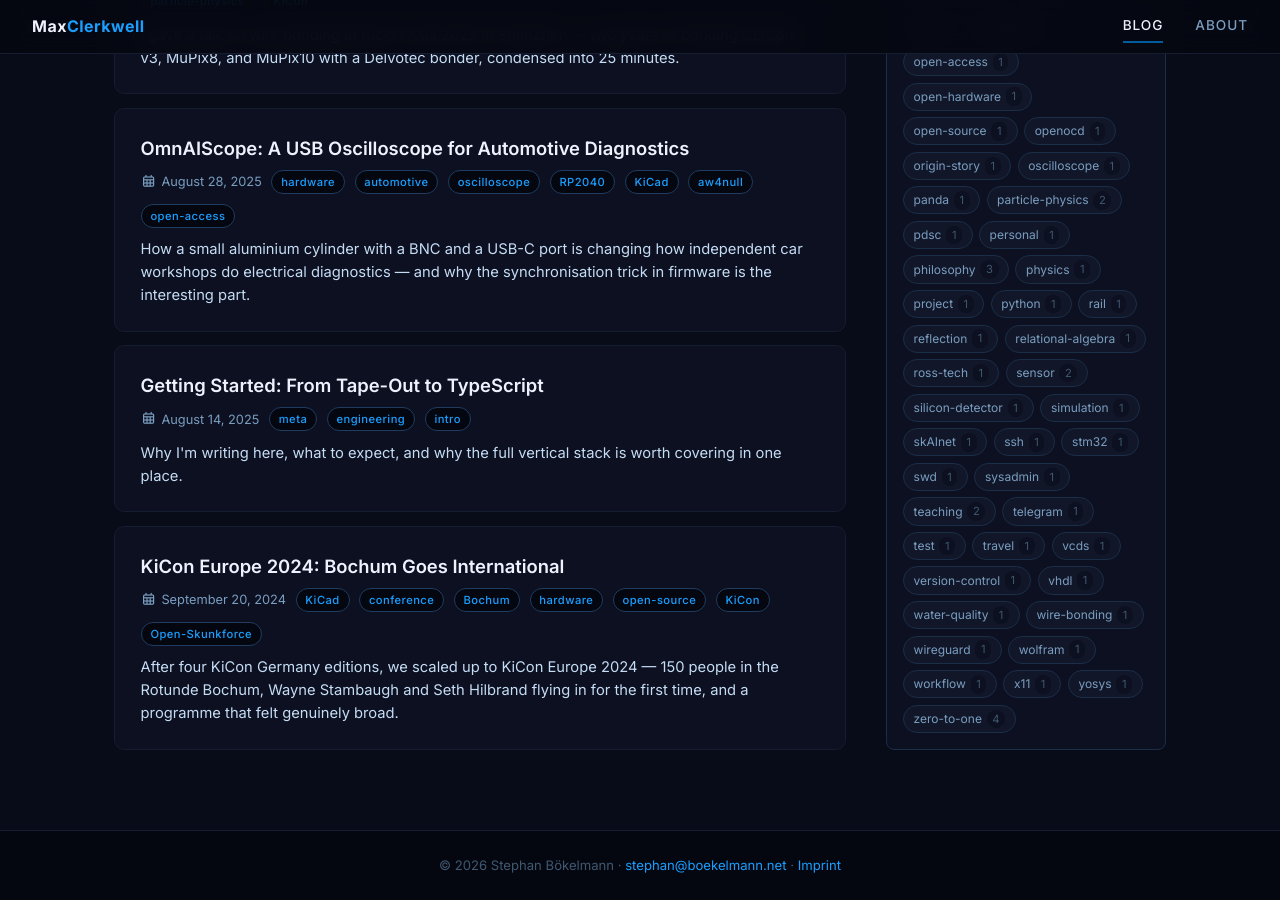
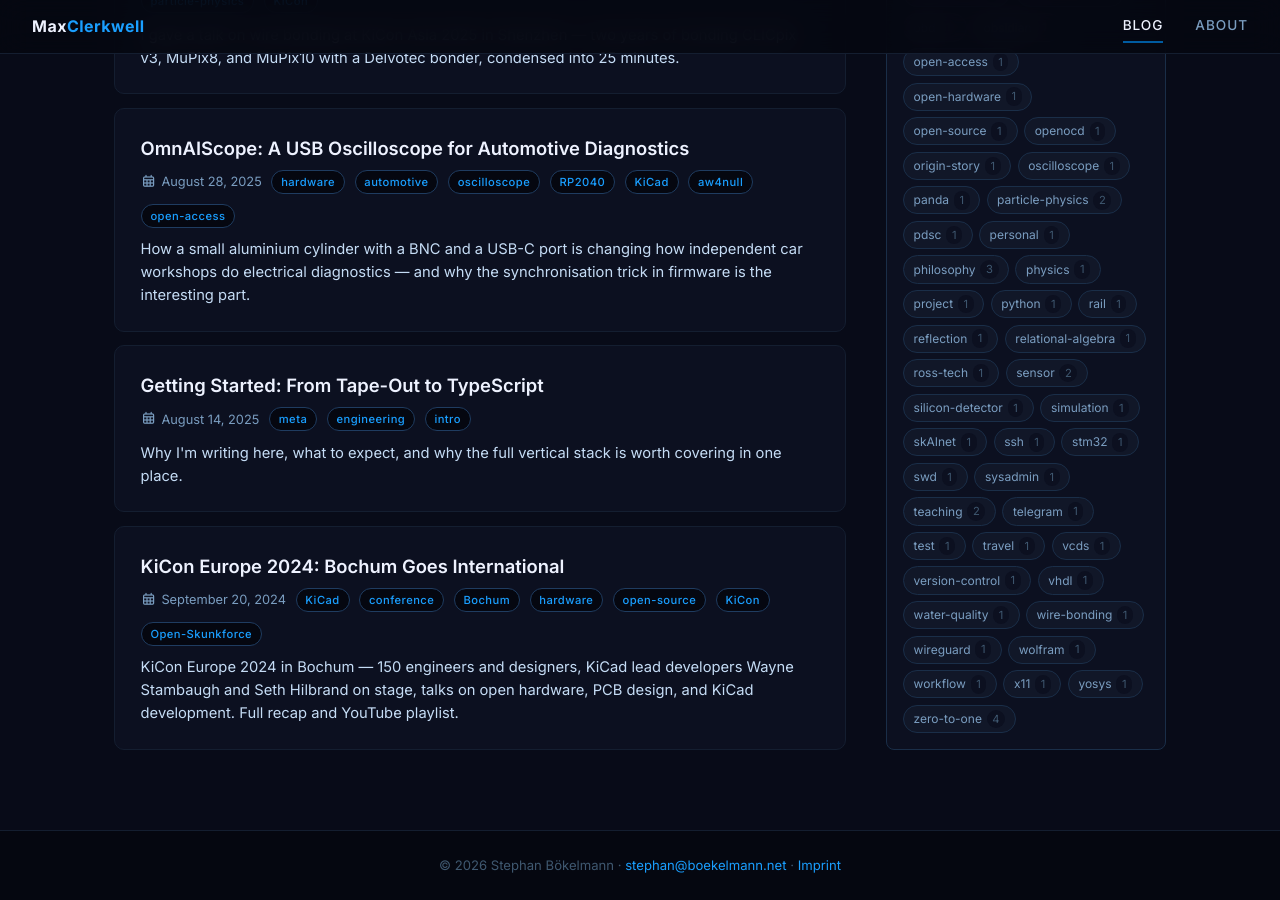
Before and after one commit to MaxClerkwell/maxclerkwell.github.io, a Jekyll site: the page built from index.html, in a window 1280 px wide and 900 px high, scrolled down 5515 px. Built offline with Jekyll 4.4.1, drawn with Linux system fonts in a browser that asks for light colours; nearby versions of some CDN libraries; library files that are not in the unit come from our copies; comment, search, counter and statistics services are not loaded.

Commit message:
SEO: add keywords meta tag support + optimise KiCon Europe 2024 post
- Add conditional keywords meta tag to default.html layout
- Update description to target search queries (KiCad conference, open hardware)
- Add og:image frontmatter
- Rename "What Struck Me" → "Is KiCon Europe Worth Attending?" for search intent

Co-Authored-By: Claude Sonnet 4.6 <noreply@anthropic.com>

```diff
--- a/_layouts/default.html
+++ b/_layouts/default.html
@@ -5,6 +5,7 @@
   <meta name="viewport" content="width=device-width, initial-scale=1.0">
   <title>{% if page.title and page.title != "Blog" %}{{ page.title }} — {% endif %}{{ site.title }}</title>
   <meta name="description" content="{{ page.description | default: site.description }}">
+  {% if page.keywords %}<meta name="keywords" content="{{ page.keywords }}">{% endif %}
   {% if page.math %}
   <link rel="stylesheet" href="https://cdn.jsdelivr.net/npm/katex@0.16.11/dist/katex.min.css" crossorigin="anonymous">
   {% endif %}
--- a/posts/kicon-europe-2024/kicon-europe-2024.md
+++ b/posts/kicon-europe-2024/kicon-europe-2024.md
@@ -3,7 +3,9 @@ layout: post
 title: "KiCon Europe 2024: Bochum Goes International"
 date: 2024-09-20
 tags: [KiCad, conference, Bochum, hardware, open-source, KiCon, Open-Skunkforce]
-description: "After four KiCon Germany editions, we scaled up to KiCon Europe 2024 — 150 people in the Rotunde Bochum, Wayne Stambaugh and Seth Hilbrand flying in for the first time, and a programme that felt genuinely broad."
+description: "KiCon Europe 2024 in Bochum — 150 engineers and designers, KiCad lead developers Wayne Stambaugh and Seth Hilbrand on stage, talks on open hardware, PCB design, and KiCad development. Full recap and YouTube playlist."
+image: assets/PXL_20240919_072728340.MP.jpg
+keywords: "KiCon Europe 2024, KiCad conference, open source hardware, PCB design conference, Open Skunkforce, Bochum"
 permalink: /posts/kicon-europe-2024/
 ---
 
```
Also changed, not shown: other parts of posts/kicon-europe-2024/kicon-europe-2024.md (+1 -1 lines).
